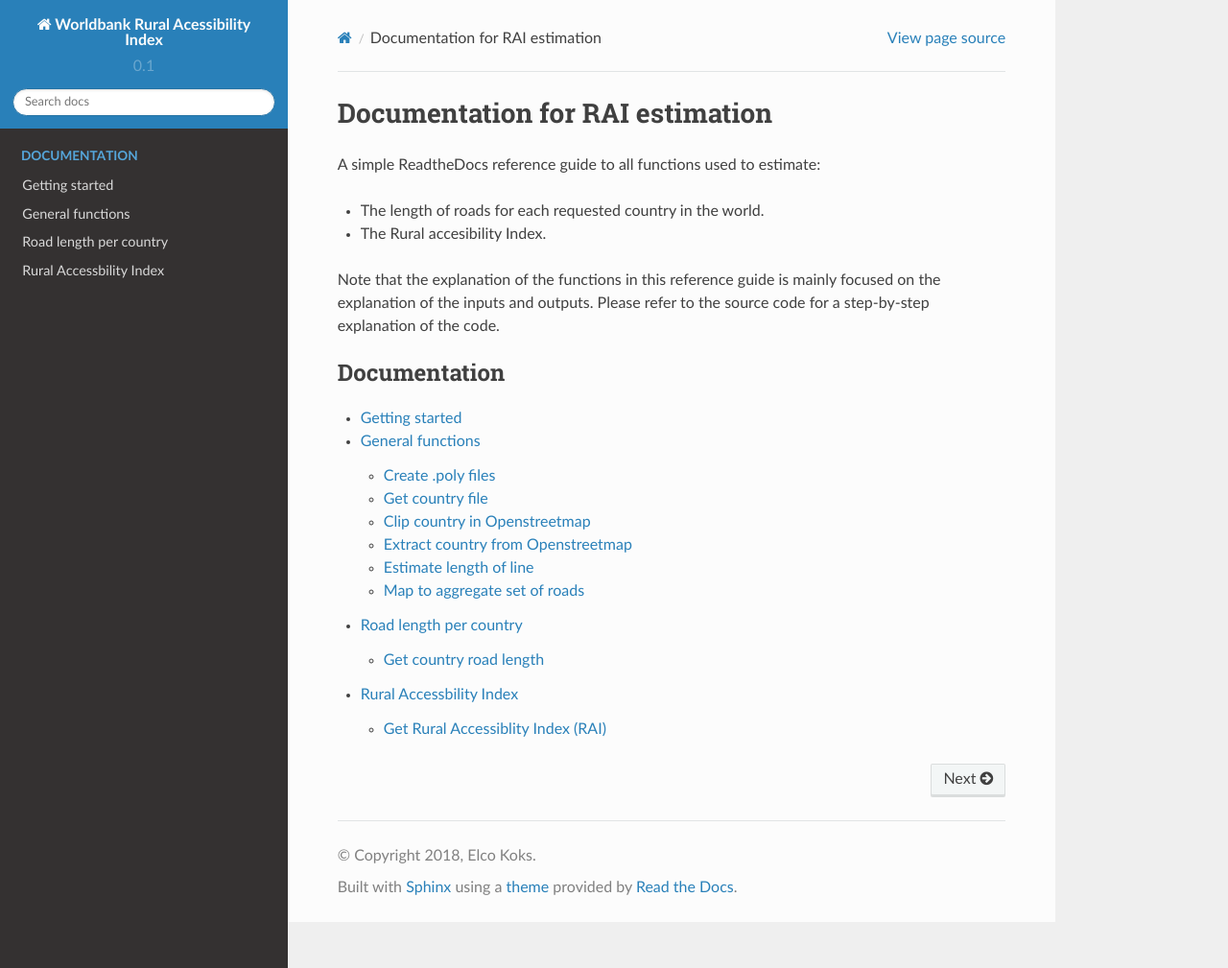
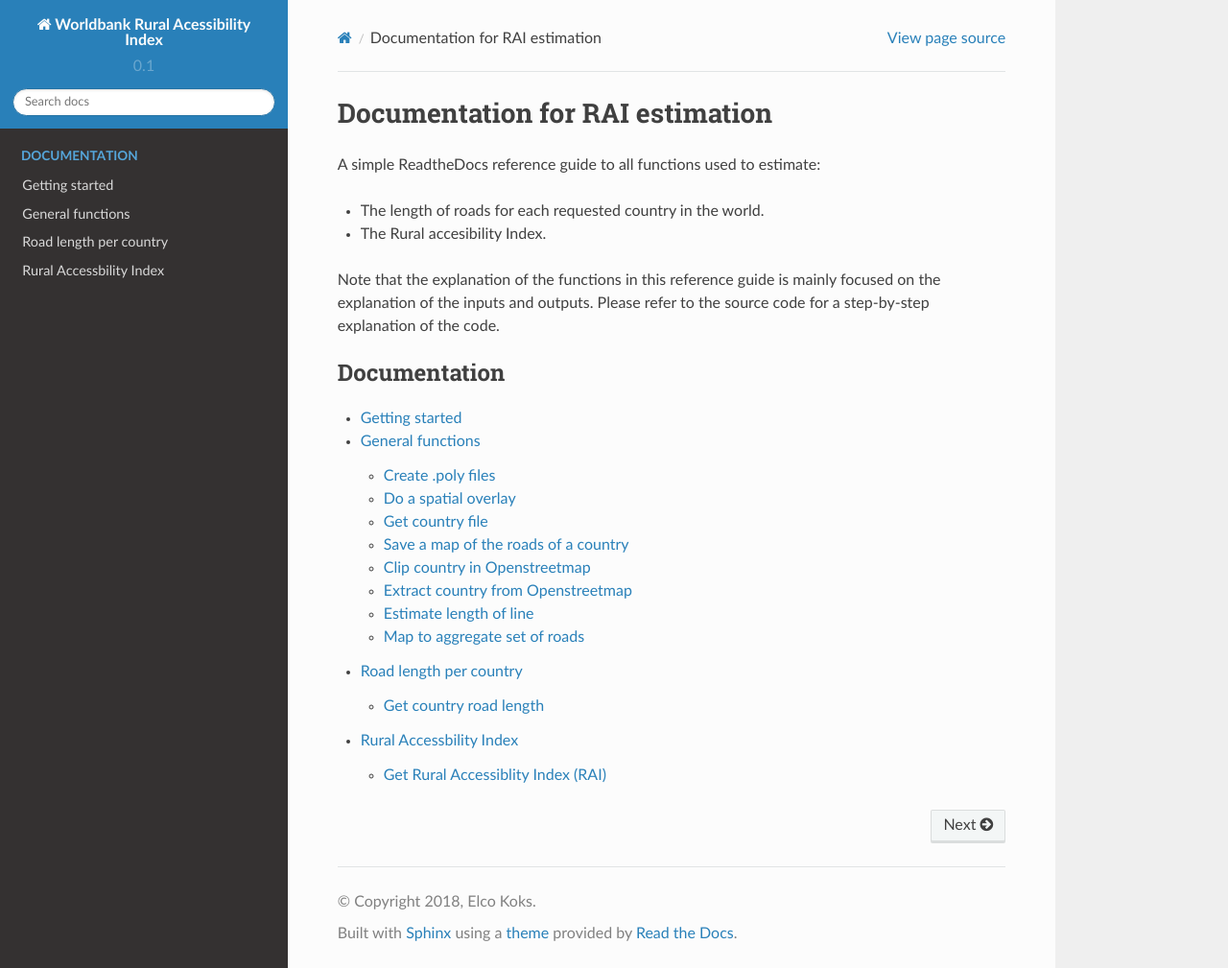
Before and after one commit to ElcoK/RAI_WB, a Sphinx documentation site: the page built from docs/source/index.rst, in a window 1280 px wide and 1009 px high. Shown: the whole window at 96% size. Built offline with Sphinx 7.4.7 and the Read the Docs theme 2.0.0, drawn with Linux system fonts in a browser that asks for light colours.

Commit message:
updated readthedocs

```diff
--- a/docs/source/General.rst
+++ b/docs/source/General.rst
@@ -8,12 +8,20 @@
 .. autofunction:: scripts.functions.create_poly_files
    :noindex:
 
+Do a spatial overlay
+-----------------------------------------
+.. autofunction:: scripts.functions.spatial_overlays
+   :noindex:
 
 Get country file
 -----------------------------------------
 .. autofunction:: scripts.functions.get_country
    :noindex:
 
+Save a map of the roads of a country
+-----------------------------------------
+.. autofunction:: scripts.functions.create_figure
+   :noindex:
 
 Clip country in Openstreetmap
 -----------------------------------------
--- a/docs/source/Road_lenght.rst
+++ b/docs/source/Road_lenght.rst
@@ -6,8 +6,8 @@
 Get country road length
 -----------------------------------------
 
-.. autofunction:: scripts.functions.road_length
+.. autofunction:: scripts.length.single_country
    :noindex:
 
-.. autofunction:: scripts.functions.country_road_length
+.. autofunction:: scripts.length.all_countries
    :noindex:
--- a/docs/source/conf.py
+++ b/docs/source/conf.py
@@ -33,7 +33,9 @@
 # add list of modules used
 import mock
 
-MOCK_MODULES = ['osgeo.gdal','numpy', 'pandas', 'urllib.request', 'shapely.geometry', 'fiona', 'geopy.distance', 'rtree', 'geopandas', 'pathos.multiprocess', 'rasterio','rasterstats','boltons.iterutils']
+MOCK_MODULES = ['osgeo.gdal','numpy', 'pandas', 'urllib.request', 'shapely','shapely.geometry', 'fiona', 'geopy.distance', 'rtree', 'geopandas', 'pathos.multiprocess', 'rasterio','rasterstats',
+				'boltons.iterutils','cartopy','matplotlib','matplotlib.pyplot','matplotlib.lines','functions']
+
 for mod_name in MOCK_MODULES:
     sys.modules[mod_name] = mock.Mock()
 
```
Also changed, not shown: 14 other files.
